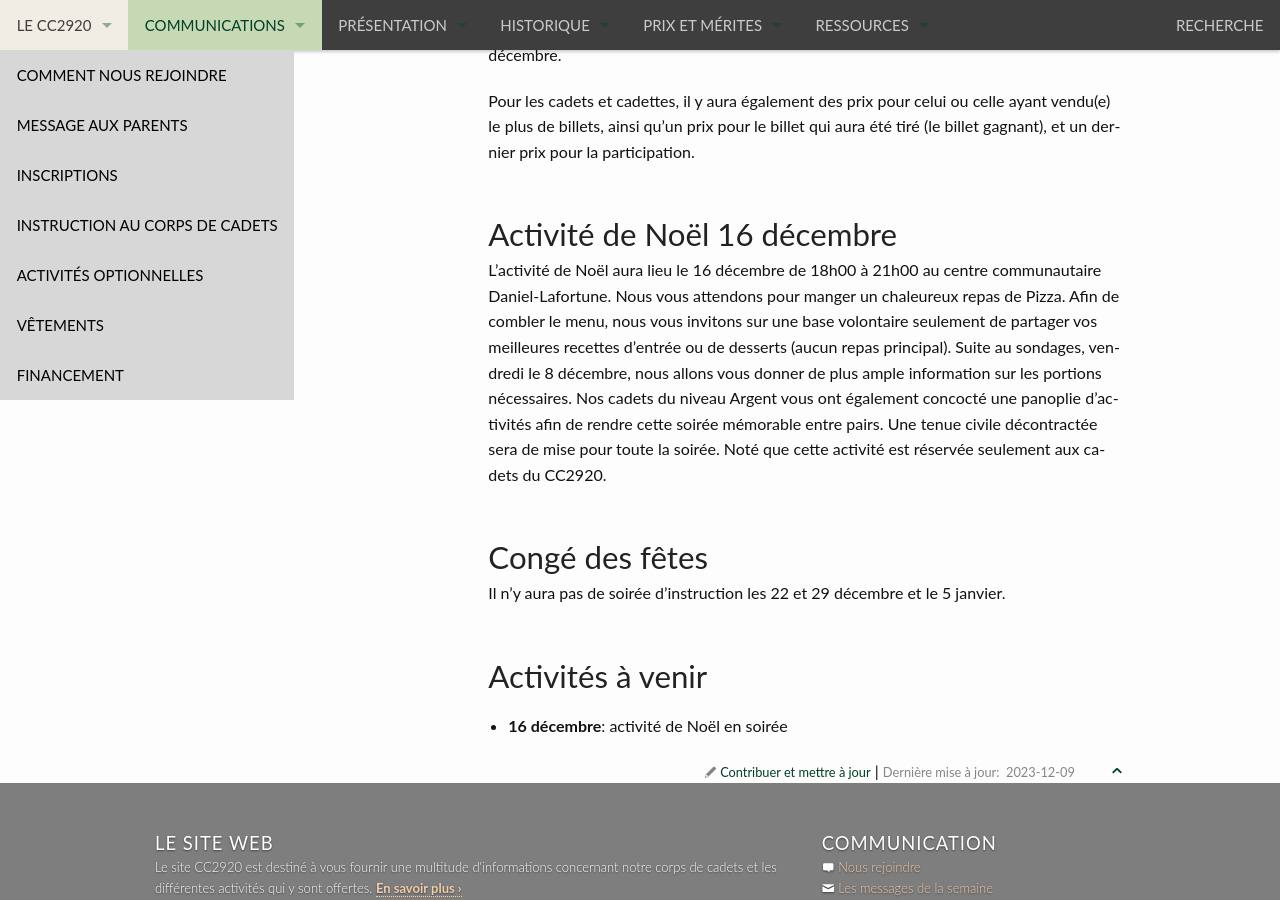
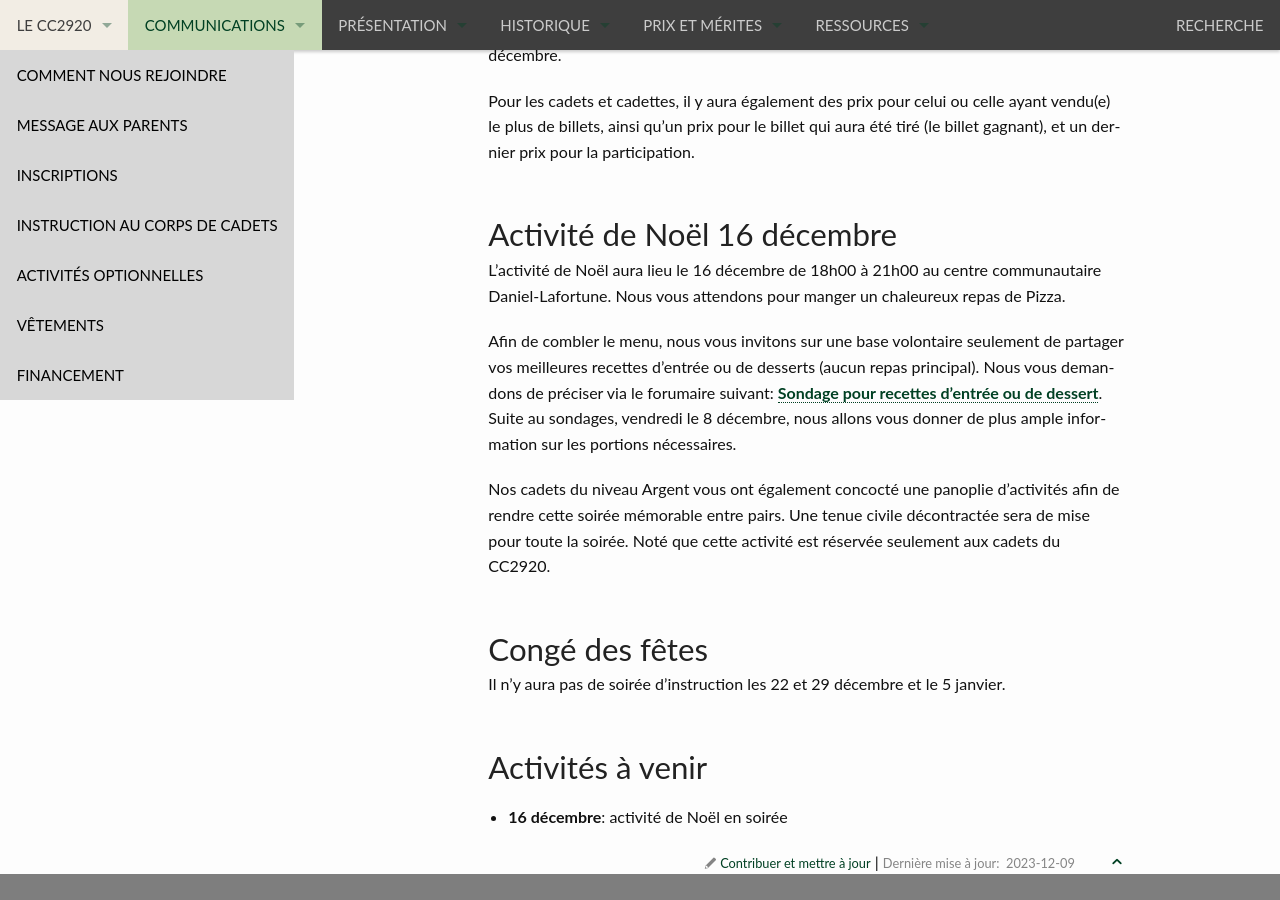
Before and after one commit to CC2920/web, a Jekyll site: the page built from _communications/messages.md, in a window 1280 px wide and 900 px high, scrolled down 1691 px. Built offline with Jekyll 4.4.1, drawn with Linux system fonts in a browser that asks for light colours.

Commit message:
ajout du sondage

```diff
--- a/_communications/messages.md
+++ b/_communications/messages.md
@@ -47,7 +47,11 @@ Pour les cadets et cadettes, il y aura également des prix pour celui ou celle a
 
 ## Activité de Noël 16 décembre
 
-L'activité de Noël aura lieu le 16 décembre de 18h00 à 21h00 au centre communautaire Daniel-Lafortune. Nous vous attendons pour manger un chaleureux repas de Pizza. Afin de combler le menu, nous vous invitons sur une base volontaire seulement de partager vos meilleures recettes d'entrée ou de desserts (aucun repas principal). Suite au sondages, vendredi le 8 décembre, nous allons vous donner de plus ample information sur les portions nécessaires. Nos cadets du niveau Argent vous ont également concocté une panoplie d'activités afin de rendre cette soirée mémorable entre pairs. Une tenue civile décontractée sera de mise pour toute la soirée. Noté que cette activité est réservée seulement aux cadets du CC2920.
+L'activité de Noël aura lieu le 16 décembre de 18h00 à 21h00 au centre communautaire Daniel-Lafortune. Nous vous attendons pour manger un chaleureux repas de Pizza.
+
+Afin de combler le menu, nous vous invitons sur une base volontaire seulement de partager vos meilleures recettes d'entrée ou de desserts (aucun repas principal). Nous vous demandons de préciser via le forumaire suivant: [Sondage pour recettes d'entrée ou de dessert](https://docs.google.com/forms/d/1J6YdqhwHDx6cPpP3sGqSe9_DqLdm2dKZ-iSvYCB24pM/edit). Suite au sondages, vendredi le 8 décembre, nous allons vous donner de plus ample information sur les portions nécessaires.
+
+Nos cadets du niveau Argent vous ont également concocté une panoplie d'activités afin de rendre cette soirée mémorable entre pairs. Une tenue civile décontractée sera de mise pour toute la soirée. Noté que cette activité est réservée seulement aux cadets du CC2920.
 
 ## Congé des fêtes
 
```
